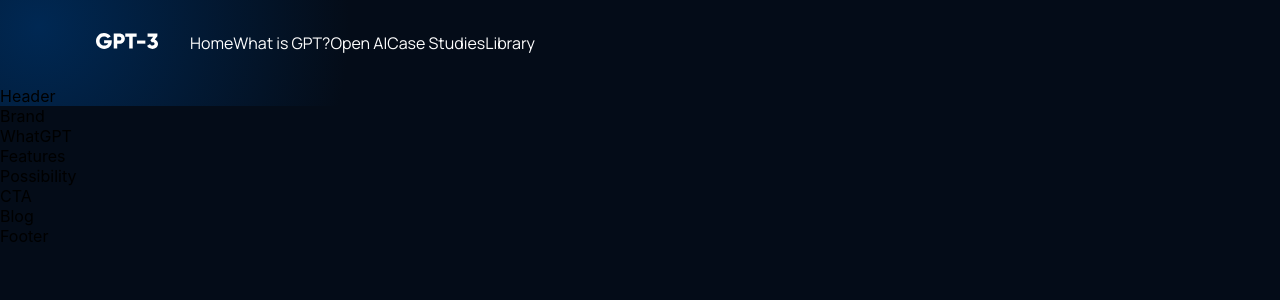
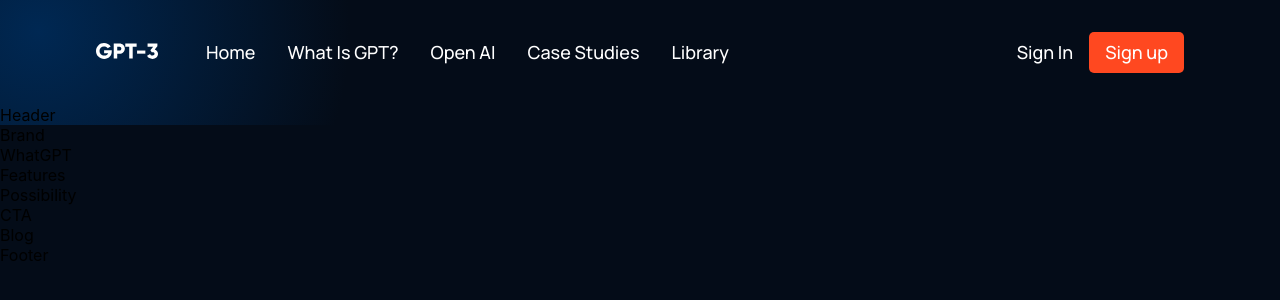
Before and after one commit to ZDON-Official/gpt_zdon, a React (Create React App) app: page / in a window 1280 px wide. Shown: the top 300 px of the page. Built offline with nearby package versions, Linux system fonts and the light colour scheme; the HTML template or start-up script is replaced by a standard one.

Commit message:
navbar implemented

```diff
--- a/src/components/navbar/navbar.css
+++ b/src/components/navbar/navbar.css
@@ -39,4 +39,92 @@
  .gpt3__navbar-menu_container p{
     color: #fff;
     font-family: var(--font-family);
+    font-weight: 500;
+    font-size: 18px;
+    line-height: 25px;
+    text-transform: capitalize;
+    margin: 0 1rem;
+    cursor: pointer;
 }
+
+.gpt3__navbar-sign button,
+.gpt3__navbar-menu_container button{
+    padding: 0.5rem 1rem;
+    color: #fff;
+    background: #ff4820;
+    font-family: var(--font-family);
+    font-weight: 500;
+    font-size: 18px;
+    line-height: 25px;
+    border-radius: 5px;
+    border: none;
+    outline: none;
+    cursor: pointer;
+}
+
+.gpt3__navbar-menu{
+    margin-left: 1rem;
+    display: none;
+    position: relative;
+}
+
+.gpt3__navbar-menu svg{
+    cursor: pointer;
+}
+
+.gpt3__navbar-menu_container{
+    display: flex;
+    justify-content: flex-end;
+    align-items: flex-end;
+    flex-direction: column;
+
+    text-align: end;
+    background: var(--color-footer);
+    padding: 2rem;
+    position: absolute;
+    top: 40px;
+    right: 0px;
+    margin-top: 1rem;
+    min-width: 210px;
+    border-radius: 5px;
+    box-shadow: 0 0 5 rgba(0, 0, 0, 0.2);
+}
+
+.gpt3__navbar-menu_container p{
+    margin: 1rem 0;
+}
+
+.gpt3__navbar-menu_container-links-sign{
+    display: none;
+}
+
+@media screen and (max-width: 1050px) {
+    .gpt3__navbar-links_container{
+        display: none;
+    }
+
+    .gpt3__navbar-menu{
+        display: flex;
+    }
+}
+
+@media screen and (max-width: 700px){
+    .gpt3__navbar{
+        padding: 2rem 4rem;
+    }
+
+}
+
+@media screen and (max-width: 550px){
+    .gpt3__navbar-sign{
+        display: none;
+    }
+
+    .gpt3__navbar-menu_container{
+        top: 20px;
+    }
+
+    .gpt3__navbar-menu_container-links-sign{
+        display: block;
+    }
+}
--- a/src/components/navbar/navbar.jsx
+++ b/src/components/navbar/navbar.jsx
@@ -1,10 +1,31 @@
-import React from "react";
+import React, { useState } from "react";
 import "./navbar.css";
 import { RiMenu3Line, RiCloseLine } from "react-icons/ri";
 import logo from "../../Assets/logo.svg";
 
+const Menu = () => (
+  <>
+    <p>
+      <a href="#home">Home</a>
+    </p>
+    <p>
+      <a href="#wgpt3">What is GPT?</a>
+    </p>
+    <p>
+      <a href="#possibility">Open AI</a>
+    </p>
+    <p>
+      <a href="#features">Case Studies</a>
+    </p>
+    <p>
+      <a href="#blog">Library</a>
+    </p>
+  </>
+);
+
 // BEM -> Block Element Modifier
-const navbar = () => {
+const Navbar = () => {
+  const [toggleMenu, setToggleMenu] = useState(false);
   return (
     <div className="gpt3__navbar">
       <div className="gpt3__navbar-links">
@@ -12,30 +33,41 @@
           <img src={logo} alt="logo"></img>
         </div>
         <div className="gpt3__navbar-links_container">
-          <p>
-            {" "}
-            <a href="#home">Home</a>
-          </p>
-          <p>
-            {" "}
-            <a href="#wgpt3">What is GPT?</a>
-          </p>
-          <p>
-            {" "}
-            <a href="#possibility">Open AI</a>
-          </p>
-          <p>
-            {" "}
-            <a href="#features">Case Studies</a>
-          </p>
-          <p>
-            {" "}
-            <a href="#blog">Library</a>
-          </p>
+          <Menu />
         </div>
+      </div>
+      <div className="gpt3__navbar-sign">
+        <p>Sign in</p>
+        <button type="button">Sign up</button>
+      </div>
+      <div className="gpt3__navbar-menu">
+        {toggleMenu ? (
+          <RiCloseLine
+            color="#fff"
+            size={27}
+            onClick={() => setToggleMenu(false)}
+          />
+        ) : (
+          <RiMenu3Line
+            color="#fff"
+            size={27}
+            onClick={() => setToggleMenu(true)}
+          />
+        )}
+        {toggleMenu && (
+          <div className="gpt3__navbar-menu_container scale-up-center">
+            <div className="gpt3__navbar-menu_container-links">
+              <Menu />
+              <div className="gpt3__navbar-menu_container-links-sign">
+                <p>Sign in</p>
+                <button type="button">Sign up</button>
+              </div>
+            </div>
+          </div>
+        )}
       </div>
     </div>
   );
 };
 
-export default navbar;
+export default Navbar;
```
